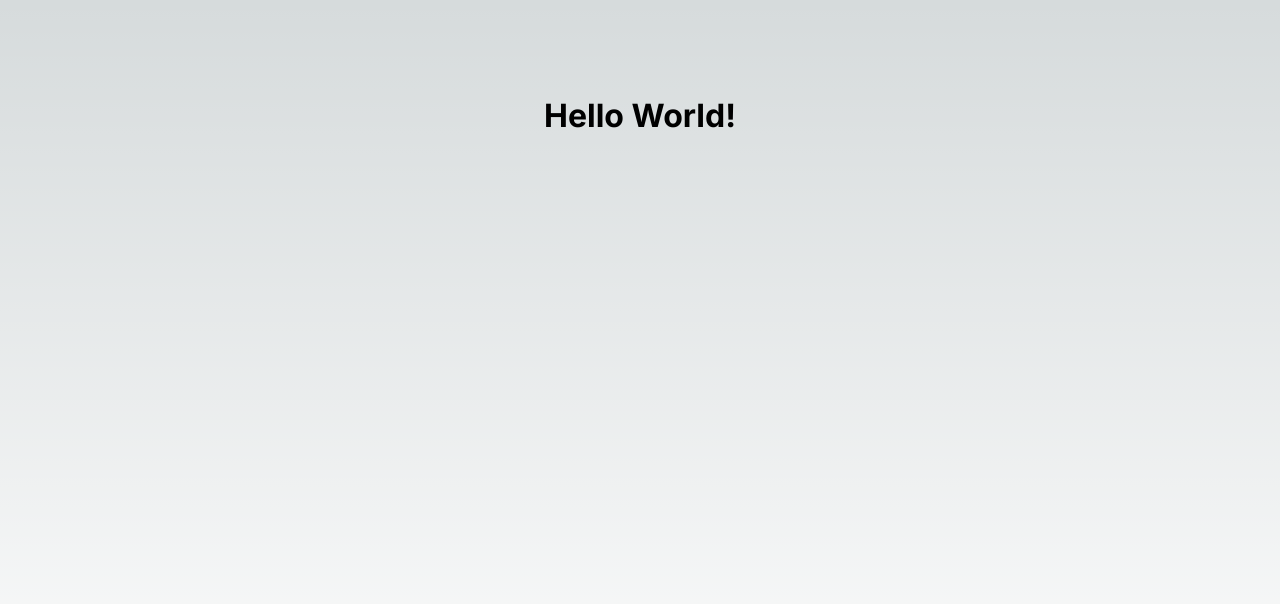
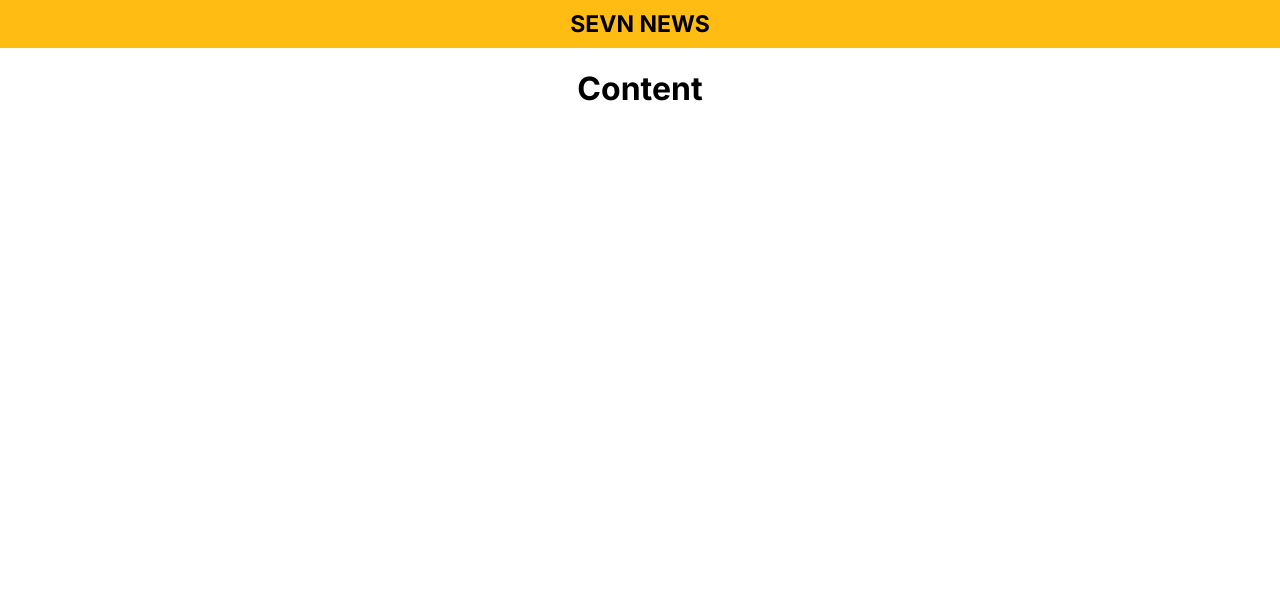
Before and after one commit to luuanfaria/sevn-monorepo, a Next.js app in the folder packages/web/: page / in a window 1280 px wide. Shown: the top 604 px of the page. Built offline with nearby package versions, Linux system fonts and the light colour scheme.

Commit message:
add `sass` and `Navbar` component.

```diff
--- a/package.json
+++ b/package.json
@@ -8,7 +8,7 @@
       "packages/*"
   ],
   "scripts": {
-    "test": "echo \"Error: no test specified\" && exit 1"
+    "dev": "pnpm --filter @sevn-monorepo/web dev"
   },
   "keywords": [],
   "author": "",
--- /dev/null
+++ b/packages/web/src/app/(home)/page.module.scss
@@ -0,0 +1,3 @@
+.container {
+  text-align: center;
+}
--- /dev/null
+++ b/packages/web/src/app/(home)/page.tsx
@@ -0,0 +1,9 @@
+import styles from './page.module.scss'
+
+export default function Home() {
+  return (
+    <main>
+      <h1 className={styles.container}>Content</h1>
+    </main>
+  )
+}
--- /dev/null
+++ b/packages/web/src/app/components/navbar/Navbar.module.scss
@@ -0,0 +1,31 @@
+.container {
+  position: relative;
+  display: flex;
+  justify-content: flex-start;
+  align-items: center;
+  background-color: #ffbd14;
+}
+
+.backButton {
+  display: flex;
+  align-items: center;
+  background-color: black;
+  padding: 12px;
+  color: white;
+  cursor: pointer;
+
+  &.disabled {
+    background-color: #ffbd14;
+    color: #ffbd14;
+    cursor: default;
+  }
+}
+
+.title {
+  color: black;
+  font-size: 23px;
+  text-align: center;
+  position: absolute; /* Posiciona o título absolutamente */
+  left: 50%; /* Move o título para o centro horizontal */
+  transform: translateX(-50%); /* Ajusta o título para o centro horizontal */
+}
--- /dev/null
+++ b/packages/web/src/app/components/navbar/index.tsx
@@ -0,0 +1,18 @@
+'use client'
+
+import { ArrowLeft } from 'lucide-react'
+import styles from './Navbar.module.scss'
+import { useState } from 'react'
+
+export function Navbar() {
+  const [isDisabled, setIsDisabled] = useState(true)
+
+  return (
+    <div className={styles.container}>
+      <div className={`${styles.backButton} ${isDisabled ? styles.disabled : ''}`}>
+        <ArrowLeft width={24} height={24} />
+      </div>
+      <h1 className={styles.title}>SEVN NEWS</h1>
+    </div>
+  )
+}
--- a/packages/web/src/app/globals.css
+++ /dev/null
@@ -1,107 +0,0 @@
-:root {
-  --max-width: 1100px;
-  --border-radius: 12px;
-  --font-mono: ui-monospace, Menlo, Monaco, "Cascadia Mono", "Segoe UI Mono",
-    "Roboto Mono", "Oxygen Mono", "Ubuntu Monospace", "Source Code Pro",
-    "Fira Mono", "Droid Sans Mono", "Courier New", monospace;
-
-  --foreground-rgb: 0, 0, 0;
-  --background-start-rgb: 214, 219, 220;
-  --background-end-rgb: 255, 255, 255;
-
-  --primary-glow: conic-gradient(
-    from 180deg at 50% 50%,
-    #16abff33 0deg,
-    #0885ff33 55deg,
-    #54d6ff33 120deg,
-    #0071ff33 160deg,
-    transparent 360deg
-  );
-  --secondary-glow: radial-gradient(
-    rgba(255, 255, 255, 1),
-    rgba(255, 255, 255, 0)
-  );
-
-  --tile-start-rgb: 239, 245, 249;
-  --tile-end-rgb: 228, 232, 233;
-  --tile-border: conic-gradient(
-    #00000080,
-    #00000040,
-    #00000030,
-    #00000020,
-    #00000010,
-    #00000010,
-    #00000080
-  );
-
-  --callout-rgb: 238, 240, 241;
-  --callout-border-rgb: 172, 175, 176;
-  --card-rgb: 180, 185, 188;
-  --card-border-rgb: 131, 134, 135;
-}
-
-@media (prefers-color-scheme: dark) {
-  :root {
-    --foreground-rgb: 255, 255, 255;
-    --background-start-rgb: 0, 0, 0;
-    --background-end-rgb: 0, 0, 0;
-
-    --primary-glow: radial-gradient(rgba(1, 65, 255, 0.4), rgba(1, 65, 255, 0));
-    --secondary-glow: linear-gradient(
-      to bottom right,
-      rgba(1, 65, 255, 0),
-      rgba(1, 65, 255, 0),
-      rgba(1, 65, 255, 0.3)
-    );
-
-    --tile-start-rgb: 2, 13, 46;
-    --tile-end-rgb: 2, 5, 19;
-    --tile-border: conic-gradient(
-      #ffffff80,
-      #ffffff40,
-      #ffffff30,
-      #ffffff20,
-      #ffffff10,
-      #ffffff10,
-      #ffffff80
-    );
-
-    --callout-rgb: 20, 20, 20;
-    --callout-border-rgb: 108, 108, 108;
-    --card-rgb: 100, 100, 100;
-    --card-border-rgb: 200, 200, 200;
-  }
-}
-
-* {
-  box-sizing: border-box;
-  padding: 0;
-  margin: 0;
-}
-
-html,
-body {
-  max-width: 100vw;
-  overflow-x: hidden;
-}
-
-body {
-  color: rgb(var(--foreground-rgb));
-  background: linear-gradient(
-      to bottom,
-      transparent,
-      rgb(var(--background-end-rgb))
-    )
-    rgb(var(--background-start-rgb));
-}
-
-a {
-  color: inherit;
-  text-decoration: none;
-}
-
-@media (prefers-color-scheme: dark) {
-  html {
-    color-scheme: dark;
-  }
-}
--- a/packages/web/src/app/layout.tsx
+++ b/packages/web/src/app/layout.tsx
@@ -1,12 +1,13 @@
 import type { Metadata } from "next";
 import { Inter } from "next/font/google";
-import "./globals.css";
+import "@/styles/globals.scss";
+import { Navbar } from "./components/navbar";
 
 const inter = Inter({ subsets: ["latin"] });
 
 export const metadata: Metadata = {
-  title: "Create Next App",
-  description: "Generated by create next app",
+  title: "SEVN NEWS",
+  description: "Create by @luuanfaria",
 };
 
 export default function RootLayout({
@@ -16,7 +17,10 @@ export default function RootLayout({
 }>) {
   return (
     <html lang="en">
-      <body className={inter.className}>{children}</body>
+      <body className={inter.className}>
+        <Navbar />
+        {children}
+      </body>
     </html>
   );
 }
--- a/packages/web/src/app/page.module.css
+++ /dev/null
@@ -1,8 +0,0 @@
-.container {
-  display: flex;
-  flex-direction: column;
-  justify-content: space-between;
-  align-items: center;
-  padding: 6rem;
-  min-height: 100vh;
-}
--- a/packages/web/src/app/page.tsx
+++ /dev/null
@@ -1,7 +0,0 @@
-import styles from "./page.module.css";
-
-export default function Home() {
-  return (
-    <h1 className={styles.container}>Hello World!</h1>
-  );
-}
--- /dev/null
+++ b/packages/web/src/styles/globals.scss
@@ -0,0 +1,12 @@
+$primary-color: #FFBD14;
+
+:export {
+  primaryColor: $primary-color;
+}
+
+body {
+  box-sizing: border-box;
+  margin: 0;
+  padding: 0;
+  background-color: white;
+}
--- /dev/null
+++ b/packages/web/src/types/scss.d.ts
@@ -0,0 +1,6 @@
+// types/scss.d.ts
+
+declare module '*.scss' {
+  const content: { [className: string]: string };
+  export default content;
+}
```
Also changed, not shown: packages/web/package.json (+6 -4 lines), 1 other file (tests, documents, lock files or other folders).
